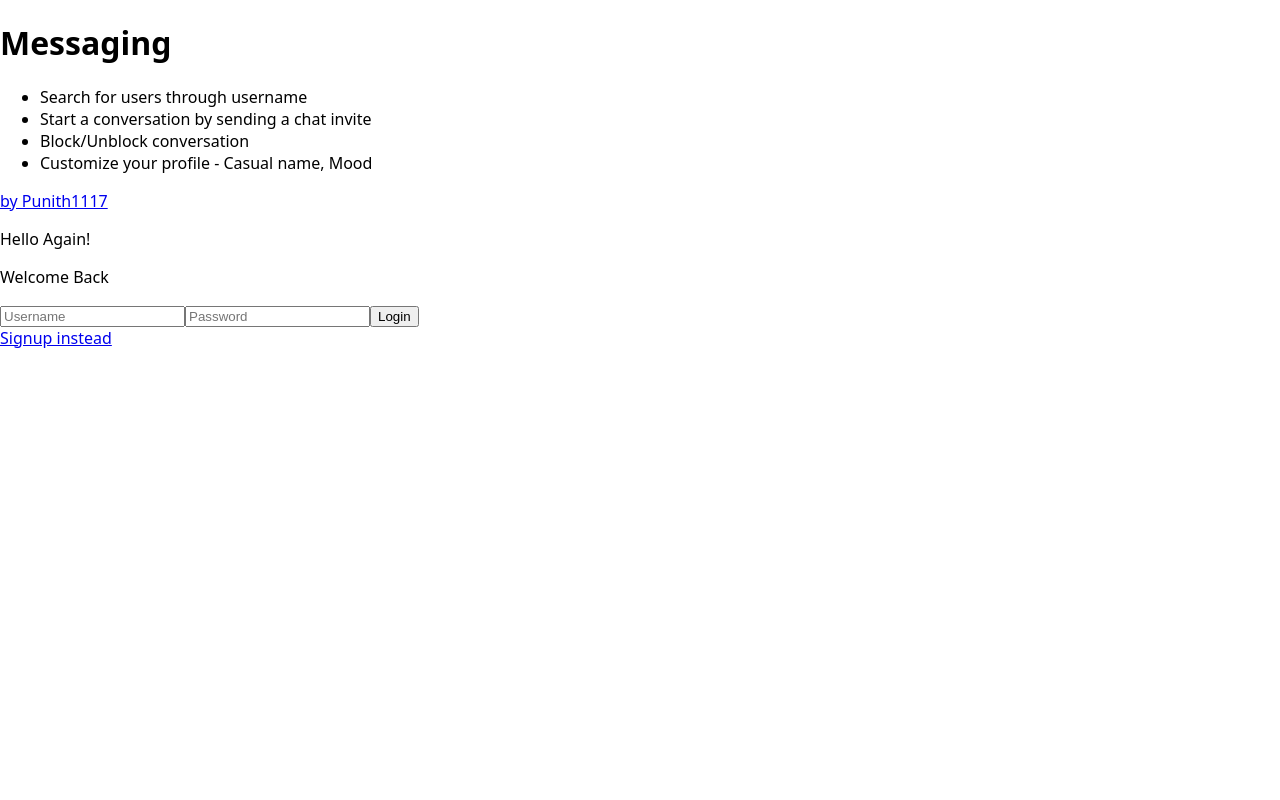
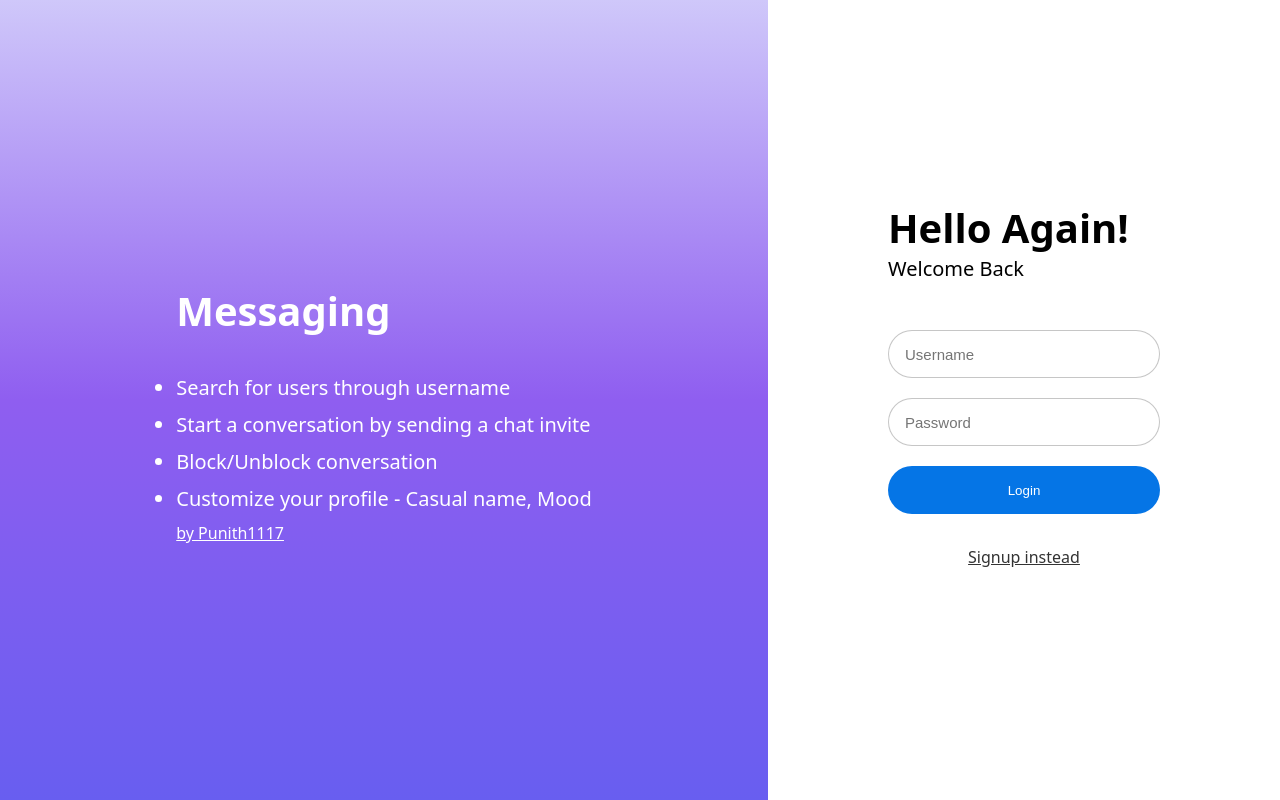
Before and after one commit to Punith1117/messaging-frontend, a React (Vite) app: page /login in a window 1280 px wide. Built offline with nearby package versions, Linux system fonts and the light colour scheme.

Commit message:
style: add styles to login and signup pages

```diff
--- a/src/components/AppDetails.jsx
+++ b/src/components/AppDetails.jsx
@@ -1,6 +1,9 @@
+import styled from "styled-components"
+
 const AppDetails = () => {
     return (
-        <div>
+        <Wrapper>
+            <div className="content">
                 <h1>Messaging</h1>
                 <ul>
                     <li>Search for users through username</li>
@@ -14,7 +17,44 @@ const AppDetails = () => {
                     rel="noopener noreferrer"
                 >by Punith1117</a>
             </div>
+        </Wrapper>
     )
 }
 
 export default AppDetails
+
+const Wrapper = styled.div`
+    width: 60%;
+    display: flex;
+    flex-direction: column;
+    justify-content: center;
+    align-items: center;
+    height: 100vh;
+    background-image: linear-gradient(#745ef058, #8F5EF0, #685EF0);
+    color: white;
+
+    .content {
+        display: flex;
+        flex-direction: column;
+        justify-content: center;
+        align-items: flex-start;
+        gap: 10px;
+    }
+
+    h1 {
+        font-size: 40px;
+    }
+
+    ul {
+        padding: 0;
+        margin: 0;
+        display: flex;
+        flex-direction: column;
+        gap: 10px;
+        font-size: 20px;
+    }
+
+    a {
+        color: white;
+    }
+`
--- a/src/layouts/AuthLayout.jsx
+++ b/src/layouts/AuthLayout.jsx
@@ -3,7 +3,12 @@ import AppDetails from "../components/AppDetails"
 
 const AuthLayout = () => {
     return (
-        <div>
+        <div style={{
+            display: 'flex',
+            justifyContent: 'center',
+            alignItems: 'center',
+            width: '100vw'
+        }}>
             <AppDetails />
             <Outlet />
         </div>
--- a/src/pages/Login.jsx
+++ b/src/pages/Login.jsx
@@ -2,6 +2,7 @@ import { useState } from "react";
 import { Link, useNavigate } from "react-router-dom";
 import { loginUser } from "../api/authQueries";
 import { setToken } from "../utils";
+import styled from "styled-components";
 
 const Login = () => {
   const [username, setUsername] = useState("");
@@ -22,8 +23,9 @@ const Login = () => {
   };
 
   return (
-    <div>
-        <div>
+    <Wrapper>
+      <div className="content">
+        <div className="greeting">
             <p>Hello Again!</p>
             <p>Welcome Back</p>
         </div>
@@ -45,12 +47,88 @@ const Login = () => {
                 if (error) setError(null)
             }}
         />
-        {error && <p>{error}</p>}
+        {error && <p className="error">{error}</p>}
         <button type="submit">Login</button>
         </form>
         <Link to={'/signup'}>Signup instead</Link>
-    </div>
+      </div>
+    </Wrapper>
   );
 };
 
 export default Login;
+
+const Wrapper = styled.div`
+  width: 40%;
+  display: flex;
+  flex-direction: column;
+  justify-content: center;
+  align-items: center;
+
+  .content {
+    display: flex;
+    flex-direction: column;
+    justify-content: center;
+    align-items: flex-start;
+  }
+
+  form {
+    display: flex;
+    flex-direction: column;
+    justify-content: center;
+    align-items: center;
+    gap: 20px;
+
+    input {
+      width: 17rem;
+      height: 3rem;
+      padding: 1rem;
+      border-radius: 2rem;
+      border: 1px solid #33333347;
+      font-size: 15px;
+    }
+
+    button {
+      color: white;
+      background-color: #0575E6;
+      width: 17rem;
+      height: 3rem;
+      border-radius: 2rem;
+      border: 0;
+
+      &:hover {
+        cursor: pointer;
+      }
+    }
+  }
+
+  .greeting {
+    :first-child {
+      font-size: 40px;
+      font-weight: 900;
+      margin-block-start: 0;
+      margin-block-end: 0;
+    }
+
+    p {
+      padding: 0;
+      margin-block-start: 0;
+      margin-block-end: 0;
+      font-size: 20px;
+    }
+
+    margin-bottom: 3rem;
+  }
+
+  a {
+    align-self: center;
+    margin: 2rem;
+    color: #333333;
+  }
+
+  .error {
+    padding: 0;
+    margin: -10px;
+    color: red;
+  }
+`
--- a/src/pages/Signup.jsx
+++ b/src/pages/Signup.jsx
@@ -2,6 +2,7 @@ import { useEffect, useState } from "react"
 import { Link, useNavigate } from "react-router-dom"
 import { containsSpaces } from "../utils"
 import { signupUser } from "../api/authQueries"
+import styled from "styled-components"
 
 const Signup = () => {
     const [username, setUsername] = useState('')
@@ -42,8 +43,10 @@ const Signup = () => {
     }, [username, password, confirmPassword])
 
     return (
-        <div>
-            <div>
+        <Wrapper>
+            <div className="content">
+
+                <div className="greeting">
                     <p>Hello!</p>
                     <p>Sign Up to Get Started</p>
                 </div>
@@ -68,12 +71,88 @@ const Signup = () => {
                         onChange={((e) => setCasualName(e.target.value))}
                         value={casualName}
                     />
-                {error && <p>{error}</p>}
+                    {error && <p className="error">{error}</p>}
                     <button>Signup</button>
                 </form>
                 <Link to='/login'>Login instead</Link>
             </div>
+        </Wrapper>
     )
 }
 
 export default Signup
+
+const Wrapper = styled.div`
+  width: 40%;
+  display: flex;
+  flex-direction: column;
+  justify-content: center;
+  align-items: center;
+
+  .content {
+    display: flex;
+    flex-direction: column;
+    justify-content: center;
+    align-items: flex-start;
+  }
+
+  form {
+    display: flex;
+    flex-direction: column;
+    justify-content: center;
+    align-items: center;
+    gap: 20px;
+
+    input {
+      width: 17rem;
+      height: 3rem;
+      padding: 1rem;
+      border-radius: 2rem;
+      border: 1px solid #33333347;
+      font-size: 15px;
+    }
+
+    button {
+      color: white;
+      background-color: #0575E6;
+      width: 17rem;
+      height: 3rem;
+      border-radius: 2rem;
+      border: 0;
+
+      &:hover {
+        cursor: pointer;
+      }
+    }
+  }
+
+  .greeting {
+    :first-child {
+      font-size: 40px;
+      font-weight: 900;
+      margin-block-start: 0;
+      margin-block-end: 0;
+    }
+
+    p {
+      padding: 0;
+      margin-block-start: 0;
+      margin-block-end: 0;
+      font-size: 20px;
+    }
+
+    margin-bottom: 3rem;
+  }
+
+  a {
+    align-self: center;
+    margin: 2rem;
+    color: #333333;
+  }
+
+  .error {
+    padding: 0;
+    margin: -10px;
+    color: red;
+  }
+`
```
Lines whose indentation alone changed are shown as unchanged.
